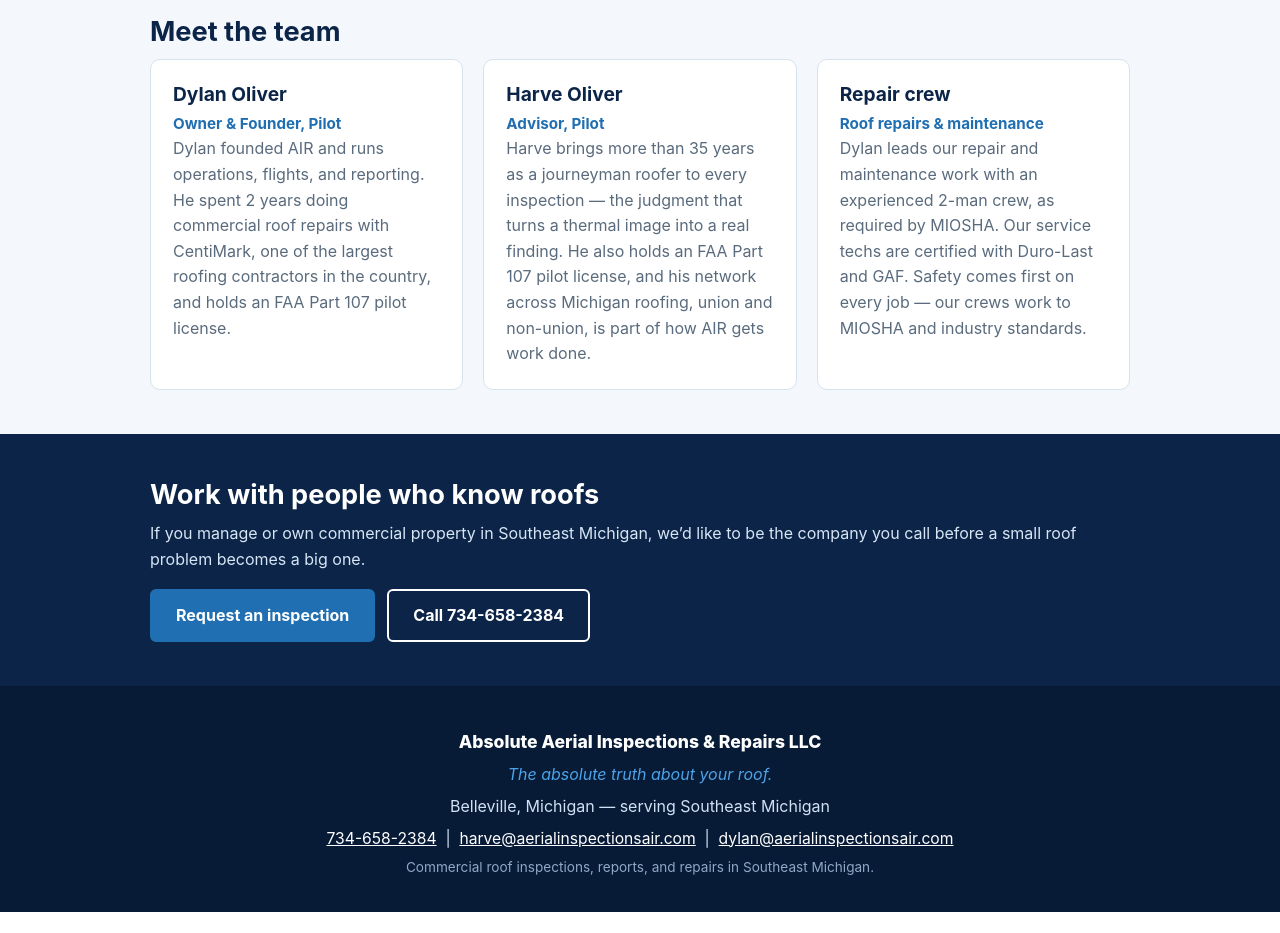
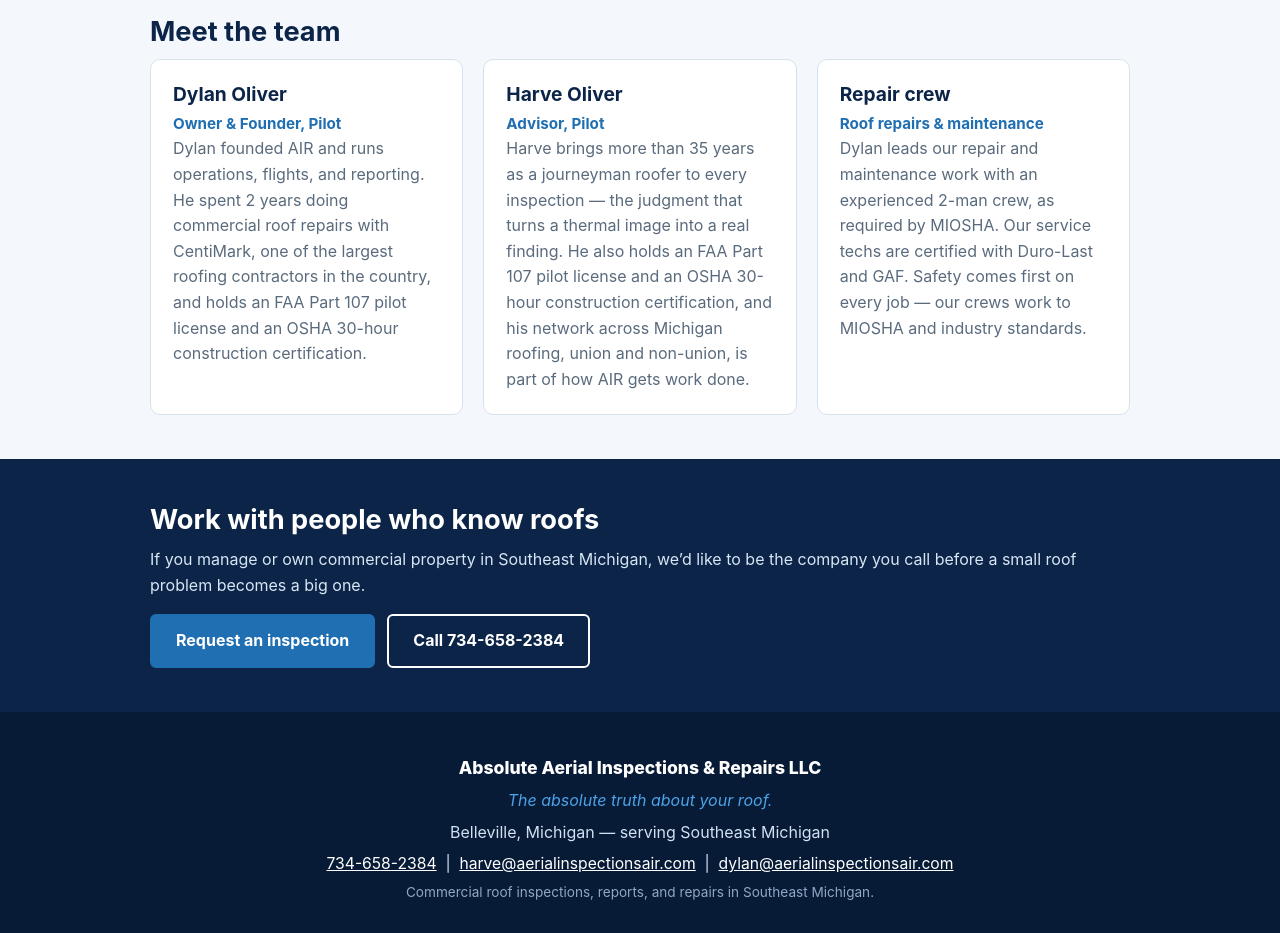
Before and after one commit to absoluteaerial/air-website, a plain HTML site: page about.html in a window 1280 px wide. Shown: the part 1200-2133 px from the top of the page. Before the commit the page ends 2112 px from the top, so only its background shows below. Drawn offline with Linux system fonts and the light colour scheme.

Commit message:
Add OSHA 30-hour certification to Dylan and Harve bios

```diff
--- a/about.html
+++ b/about.html
@@ -50,12 +50,12 @@
       <div class="card">
         <h3>Dylan Oliver</h3>
         <p class="role">Owner &amp; Founder, Pilot</p>
-        <p>Dylan founded AIR and runs operations, flights, and reporting. He spent 2 years doing commercial roof repairs with CentiMark, one of the largest roofing contractors in the country, and holds an FAA Part 107 pilot license.</p>
+        <p>Dylan founded AIR and runs operations, flights, and reporting. He spent 2 years doing commercial roof repairs with CentiMark, one of the largest roofing contractors in the country, and holds an FAA Part 107 pilot license and an OSHA 30-hour construction certification.</p>
       </div>
       <div class="card">
         <h3>Harve Oliver</h3>
         <p class="role">Advisor, Pilot</p>
-        <p>Harve brings more than 35 years as a journeyman roofer to every inspection &mdash; the judgment that turns a thermal image into a real finding. He also holds an FAA Part 107 pilot license, and his network across Michigan roofing, union and non-union, is part of how AIR gets work done.</p>
+        <p>Harve brings more than 35 years as a journeyman roofer to every inspection &mdash; the judgment that turns a thermal image into a real finding. He also holds an FAA Part 107 pilot license and an OSHA 30-hour construction certification, and his network across Michigan roofing, union and non-union, is part of how AIR gets work done.</p>
       </div>
       <div class="card">
         <h3>Repair crew</h3>
```
